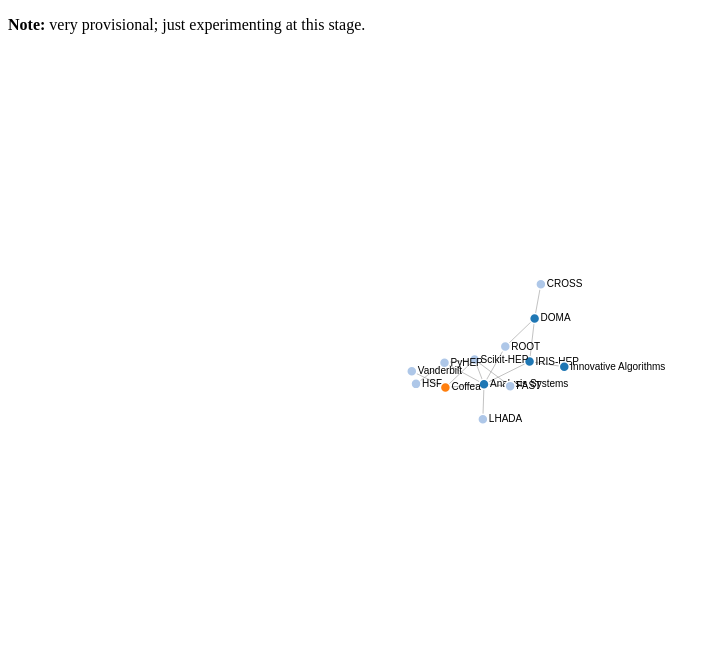
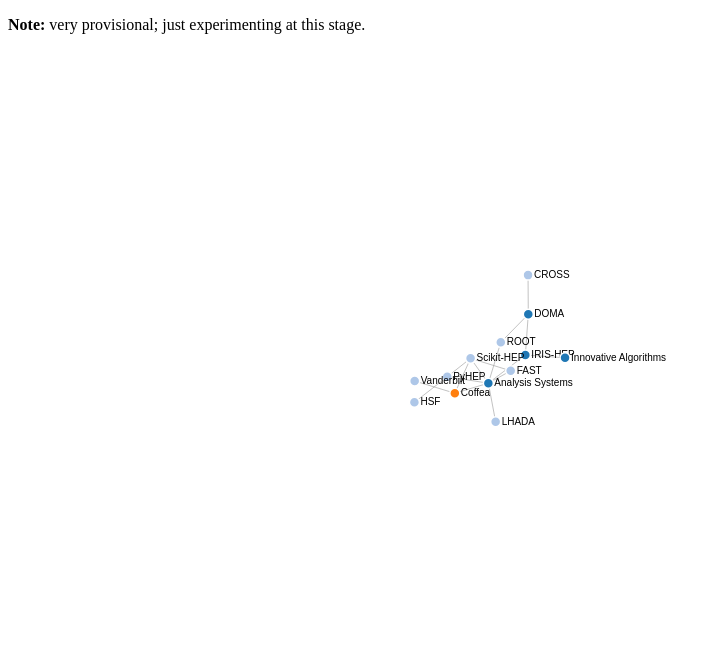
Before and after one commit to iris-hep/analysis-connections, a plain HTML site: page index.html in a window 1280 px wide. Shown: the whole page, without its empty margins (0-720 px from the left). Drawn offline with nearby package versions, Linux system fonts and the light colour scheme.

Commit message:
strength 0.5

```diff
--- a/index.html
+++ b/index.html
@@ -30,7 +30,7 @@ var svg = d3.select("svg"),
 var color = d3.scaleOrdinal(d3.schemeCategory20);
 
 var simulation = d3.forceSimulation()
-    .force("link", d3.forceLink().id(function(d) { return d.id; }))
+    .force("link", d3.forceLink().id(function(d) { return d.id; }).strength(0.5))
     .force("charge", d3.forceManyBody())
     .force("center", d3.forceCenter(width / 2, height / 2));
 
```
